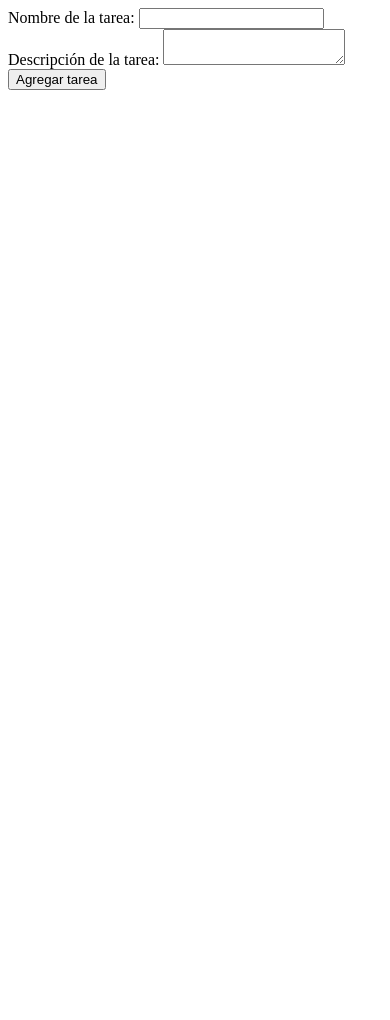
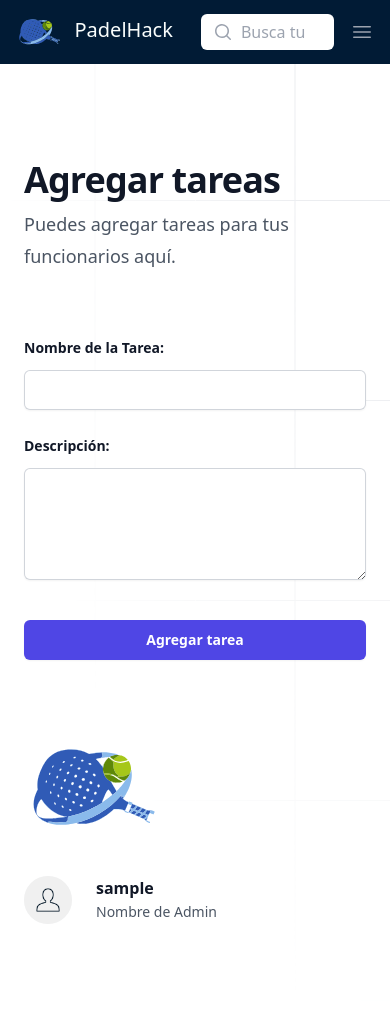
Before and after one commit to Mauricaba/PadelHack, a Flask app: template templates/agregar_tareas.html in a window 390 px wide. Before the commit the page ends 90 px from the top, so only its background shows below. Run offline with Flask 3, Linux system fonts and the light colour scheme; the template is opened without the code that fills it: values that come from a table or form of the project are taken from there, others are empty; the visitor is signed in with stand-in values (Sample User, id 1); some libraries are stand-ins or nearby versions.

Commit message:
La pagina de agregar tareas ya funciona y esta churra. Borre paginas que no hacian nada

```diff
--- a/templates/agregar_tareas.html
+++ b/templates/agregar_tareas.html
@@ -1,18 +1,58 @@
+  <!-- agregar_tareas.html -->
+{% extends 'base.html' %}
 
+{% include 'navbar.html' %}
 
+{% block content %}
+{% if current_user.is_authenticated %}
+<div class="relative isolate bg-white px-6 py-24 sm:py-32 lg:px-8">
+  <svg class="absolute inset-0 -z-10 h-full w-full stroke-gray-200 [mask-image:radial-gradient(100%_100%_at_top_right,white,transparent)]" aria-hidden="true">
+    <defs>
+      <pattern id="83fd4e5a-9d52-42fc-97b6-718e5d7ee527" width="200" height="200" x="50%" y="-64" patternUnits="userSpaceOnUse">
+        <path d="M100 200V.5M.5 .5H200" fill="none" />
+      </pattern>
+    </defs>
+    <rect width="100%" height="100%" stroke-width="0" fill="url(#83fd4e5a-9d52-42fc-97b6-718e5d7ee527)" />
+  </svg>
+  <div class="mx-auto max-w-xl lg:max-w-4xl">
+    <h2 class="text-4xl font-bold tracking-tight text-gray-900"> Agregar tareas </h2>
+    <p class="mt-2 text-lg leading-8 text-gray-600">Puedes agregar tareas para tus funcionarios aquí.</p>
+    <div class="mt-16 flex flex-col gap-16 sm:gap-y-20 lg:flex-row">
+      <!-- inicio del Form -->
+      <form action="{{ url_for('agregar_tareas') }}" method="POST" class="lg:flex-auto">
+        <div class="grid grid-cols-1 gap-x-8 gap-y-6 sm:grid-cols-2">
+          <div>
+            <label for="nombre" class="block text-sm font-semibold leading-6 text-gray-900">Nombre de la Tarea: </label>
+            <div class="mt-2.5">
+              <input type="url" name="website" id="website" class="block w-full rounded-md border-0 px-3.5 py-2 text-gray-900 shadow-sm ring-1 ring-inset ring-gray-300 placeholder:text-gray-400 focus:ring-2 focus:ring-inset focus:ring-indigo-600 sm:text-sm sm:leading-6">
+            </div>
+          </div>
+          <div class="sm:col-span-2">
+            <label for="descripcion" class="block text-sm font-semibold leading-6 text-gray-900">Descripción: </label>
+            <div class="mt-2.5">
+              <textarea id="descripcion" name="descripcion" rows="4" class="block w-full rounded-md border-0 px-3.5 py-2 text-gray-900 shadow-sm ring-1 ring-inset ring-gray-300 placeholder:text-gray-400 focus:ring-2 focus:ring-inset focus:ring-indigo-600 sm:text-sm sm:leading-6"></textarea>
+            </div>
+          </div>
+        </div>
+        <div class="mt-10">
+          <button type="submit" class="block w-full rounded-md bg-indigo-600 px-3.5 py-2.5 text-center text-sm font-semibold text-white shadow-sm hover:bg-indigo-500 focus-visible:outline focus-visible:outline-2 focus-visible:outline-offset-2 focus-visible:outline-indigo-600"> Agregar tarea </button>
+        </div>
+      </form>
 
-  <!-- agregar_tareas.html -->
-
-<form action="{{ url_for('agregar_tareas') }}" method="POST">
-    {{ formulario.csrf_token }}
-    <div>
-      <label for="nombre">Nombre de la tarea:</label>
-      <input type="text" id="nombre" name="nombre" required>
+      <div class="lg:mt-6 lg:w-80 lg:flex-none">
+        <img class="h-24 w-auto" src="static/LogoPadelHack.svg" alt="">
+        <figure class="mt-10">
+          <figcaption class="mt-10 flex gap-x-6">
+            <img src="static/noname.png" alt="" class="h-12 w-12 flex-none rounded-full bg-gray-50">
+            <div>
+              <div class="text-base font-semibold text-gray-900">{{current_user.nombre}}</div>
+              <div class="text-sm leading-6 text-gray-600">Nombre de Admin</div>
+            </div>
+          </figcaption>
+        </figure>
+      </div>
     </div>
-    <div>
-      <label for="descripcion">Descripción de la tarea:</label>
-      <textarea id="descripcion" name="descripcion" required></textarea>
-    </div>
-
-    <button type="submit">Agregar tarea</button>
-  </form>
+  </div>
+</div>
+{% endif %}
+{% endblock %}
```
Also changed, not shown: templates/header.html (deleted, +0 -64 lines).
